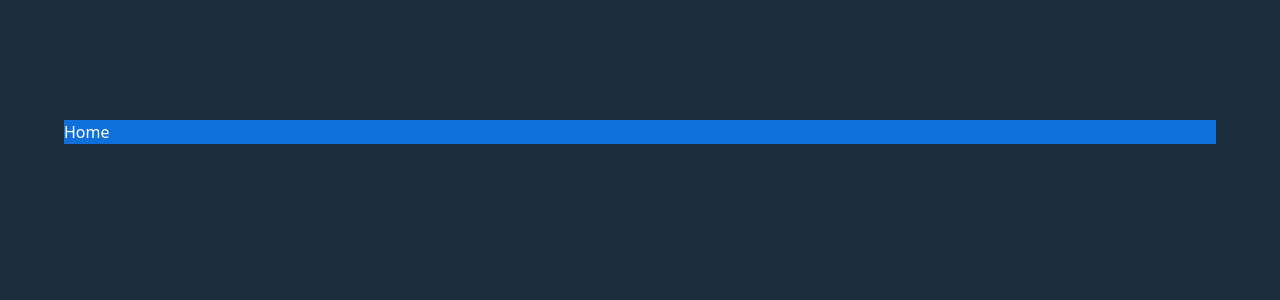
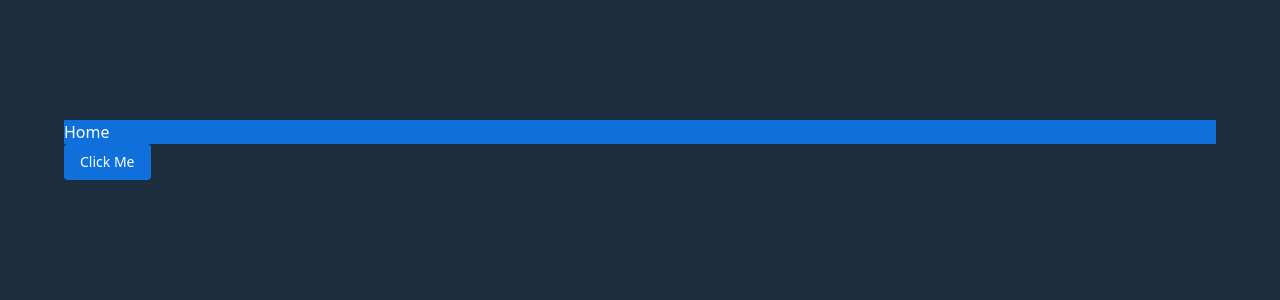
Before and after one commit to kghildial/casino-demo-nextjs, a Next.js app: page / in a window 1280 px wide. Shown: the top 300 px of the page. Built offline with nearby package versions, Linux system fonts and the light colour scheme.

Commit message:
feat(button): add Button component with color coded default

```diff
--- a/package.json
+++ b/package.json
@@ -9,6 +9,7 @@
     "lint": "next lint"
   },
   "dependencies": {
+    "@radix-ui/react-slot": "^1.2.3",
     "class-variance-authority": "^0.7.1",
     "clsx": "^2.1.1",
     "lucide-react": "^0.515.0",
--- a/src/app/globals.css
+++ b/src/app/globals.css
@@ -37,14 +37,9 @@
   --color-popover: var(--popover);
   --color-card-foreground: var(--card-foreground);
   --color-card: var(--card);
-  --radius-sm: calc(var(--radius) - 4px);
-  --radius-md: calc(var(--radius) - 2px);
-  --radius-lg: var(--radius);
-  --radius-xl: calc(var(--radius) + 4px);
 }
 
 :root {
-  --radius: 0.625rem;
   --background: oklch(1 0 0);
   --foreground: oklch(0.145 0 0);
   --card: oklch(1 0 0);
--- a/src/app/page.tsx
+++ b/src/app/page.tsx
@@ -1,9 +1,13 @@
+'use client';
+
+import { Button } from '@/components/ui/button';
 import LayoutWrapper from '../components/LayoutWrapper';
 
 const Home = () => {
   return (
     <LayoutWrapper>
       <div className="bg-accent text-accent-foreground">Home</div>
+      <Button variant="default">Click Me</Button>
     </LayoutWrapper>
   );
 };
--- /dev/null
+++ b/src/components/ui/button.tsx
@@ -0,0 +1,56 @@
+import * as React from 'react';
+import { Slot } from '@radix-ui/react-slot';
+import { cva, type VariantProps } from 'class-variance-authority';
+
+import { cn } from '@/lib/utils';
+
+const buttonVariants = cva(
+  "inline-flex shrink-0 cursor-pointer items-center justify-center gap-2 rounded-sm text-sm font-medium whitespace-nowrap transition-all outline-none focus-visible:border-ring focus-visible:ring-[3px] focus-visible:ring-ring/50 disabled:pointer-events-none disabled:opacity-50 aria-invalid:border-destructive aria-invalid:ring-destructive/20 dark:aria-invalid:ring-destructive/40 [&_svg]:pointer-events-none [&_svg]:shrink-0 [&_svg:not([class*='size-'])]:size-4",
+  {
+    variants: {
+      variant: {
+        default: 'bg-accent text-foreground hover:bg-primary',
+        destructive:
+          'bg-destructive text-white hover:bg-destructive/90 focus-visible:ring-destructive/20 dark:bg-destructive/60 dark:focus-visible:ring-destructive/40',
+        outline:
+          'border bg-background hover:bg-accent hover:text-accent-foreground dark:border-input dark:bg-input/30 dark:hover:bg-input/50',
+        secondary: 'bg-secondary text-secondary-foreground hover:bg-secondary/80',
+        ghost: 'hover:bg-accent hover:text-accent-foreground dark:hover:bg-accent/50',
+        link: 'text-primary underline-offset-4 hover:underline',
+      },
+      size: {
+        default: 'h-9 px-4 py-2 has-[>svg]:px-3',
+        sm: 'h-8 gap-1.5 rounded-md px-3 has-[>svg]:px-2.5',
+        lg: 'h-10 rounded-md px-6 has-[>svg]:px-4',
+        icon: 'size-9',
+      },
+    },
+    defaultVariants: {
+      variant: 'default',
+      size: 'default',
+    },
+  },
+);
+
+function Button({
+  className,
+  variant,
+  size,
+  asChild = false,
+  ...props
+}: React.ComponentProps<'button'> &
+  VariantProps<typeof buttonVariants> & {
+    asChild?: boolean;
+  }) {
+  const Comp = asChild ? Slot : 'button';
+
+  return (
+    <Comp
+      data-slot="button"
+      className={cn(buttonVariants({ variant, size, className }))}
+      {...props}
+    />
+  );
+}
+
+export { Button, buttonVariants };
```
Also changed, not shown: 1 other file (tests, documents, lock files or other folders).
